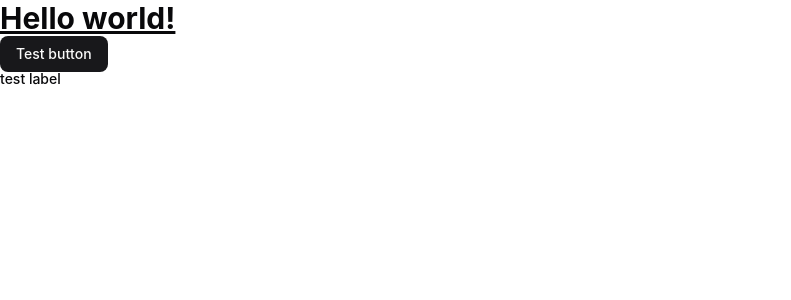
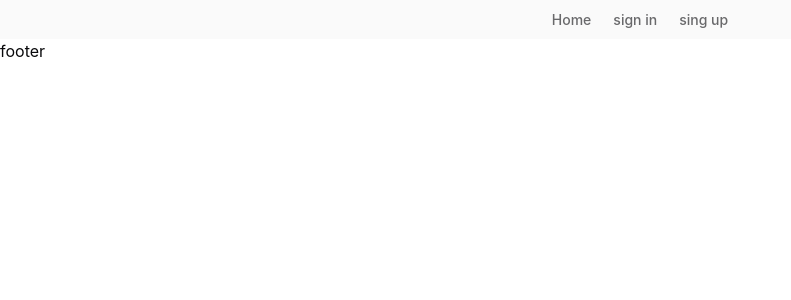
Before and after one commit to kvilmos/service-app, a React (Vite) app in the folder client/: page / in a window 1280 px wide. Shown: the top 300 px of the page, without its empty margins (0-791 px from the left). Built offline with nearby package versions, Linux system fonts and the light colour scheme.

Commit message:
feat: add navigation component

```diff
--- a/client/src/app/router/router.jsx
+++ /dev/null
@@ -1,18 +0,0 @@
-import { Button } from "@/components/ui/button";
-import { Label } from "@/components/ui/label";
-import { createBrowserRouter } from "react-router";
-
-const router = createBrowserRouter([
-  {
-    path: "/",
-    element: (
-      <div>
-        <h1 className="text-3xl font-bold underline">Hello world!</h1>
-        <Button>Test button</Button>
-        <Label>test label</Label>
-      </div>
-    ),
-  },
-]);
-
-export default router;
--- /dev/null
+++ b/client/src/components/navigation/navigation.css
@@ -0,0 +1,14 @@
+.navbar {
+  display: flex;
+  flex-direction: row;
+  justify-content: center;
+  align-items: center;
+  padding: 0.1rem;
+  background-color: var(--sidebar);
+}
+
+.navbar__icon {
+  color: var(--sidebar);
+  width: 32px;
+  height: 32px;
+}
--- /dev/null
+++ b/client/src/components/navigation/navigation.jsx
@@ -0,0 +1,30 @@
+import { NavLink } from "react-router";
+import { Tabs, TabsList, TabsTrigger } from "../shadcn-ui/tabs";
+
+import "./navigation.css";
+
+export default function NavBar() {
+  return (
+    <nav className="navbar">
+      <Tabs defaultValue="overview">
+        <TabsList variant="line">
+          <TabsTrigger value="home">
+            <NavLink to="/" end>
+              Home
+            </NavLink>
+          </TabsTrigger>
+          <TabsTrigger value="content">
+            <NavLink to="/login" end>
+              sign in
+            </NavLink>
+          </TabsTrigger>
+          <TabsTrigger value="sign in">
+            <NavLink to="/register" end>
+              sing up
+            </NavLink>
+          </TabsTrigger>
+        </TabsList>
+      </Tabs>
+    </nav>
+  );
+}
--- /dev/null
+++ b/client/src/components/shadcn-ui/tabs.jsx
@@ -0,0 +1,81 @@
+import * as React from "react"
+import { cva } from "class-variance-authority";
+import { Tabs as TabsPrimitive } from "radix-ui"
+
+import { cn } from "@/lib/cn-utils"
+
+function Tabs({
+  className,
+  orientation = "horizontal",
+  ...props
+}) {
+  return (
+    <TabsPrimitive.Root
+      data-slot="tabs"
+      data-orientation={orientation}
+      orientation={orientation}
+      className={cn("group/tabs flex gap-2 data-[orientation=horizontal]:flex-col", className)}
+      {...props} />
+  );
+}
+
+const tabsListVariants = cva(
+  "group/tabs-list inline-flex w-fit items-center justify-center rounded-lg p-[3px] text-muted-foreground group-data-[orientation=horizontal]/tabs:h-9 group-data-[orientation=vertical]/tabs:h-fit group-data-[orientation=vertical]/tabs:flex-col data-[variant=line]:rounded-none",
+  {
+    variants: {
+      variant: {
+        default: "bg-muted",
+        line: "gap-1 bg-transparent",
+      },
+    },
+    defaultVariants: {
+      variant: "default",
+    },
+  }
+)
+
+function TabsList({
+  className,
+  variant = "default",
+  ...props
+}) {
+  return (
+    <TabsPrimitive.List
+      data-slot="tabs-list"
+      data-variant={variant}
+      className={cn(tabsListVariants({ variant }), className)}
+      {...props} />
+  );
+}
+
+function TabsTrigger({
+  className,
+  ...props
+}) {
+  return (
+    <TabsPrimitive.Trigger
+      data-slot="tabs-trigger"
+      className={cn(
+        "relative inline-flex h-[calc(100%-1px)] flex-1 items-center justify-center gap-1.5 rounded-md border border-transparent px-2 py-1 text-sm font-medium whitespace-nowrap text-foreground/60 transition-all group-data-[orientation=vertical]/tabs:w-full group-data-[orientation=vertical]/tabs:justify-start hover:text-foreground focus-visible:border-ring focus-visible:ring-[3px] focus-visible:ring-ring/50 focus-visible:outline-1 focus-visible:outline-ring disabled:pointer-events-none disabled:opacity-50 group-data-[variant=default]/tabs-list:data-[state=active]:shadow-sm group-data-[variant=line]/tabs-list:data-[state=active]:shadow-none dark:text-muted-foreground dark:hover:text-foreground [&_svg]:pointer-events-none [&_svg]:shrink-0 [&_svg:not([class*='size-'])]:size-4",
+        "group-data-[variant=line]/tabs-list:bg-transparent group-data-[variant=line]/tabs-list:data-[state=active]:bg-transparent dark:group-data-[variant=line]/tabs-list:data-[state=active]:border-transparent dark:group-data-[variant=line]/tabs-list:data-[state=active]:bg-transparent",
+        "data-[state=active]:bg-background data-[state=active]:text-foreground dark:data-[state=active]:border-input dark:data-[state=active]:bg-input/30 dark:data-[state=active]:text-foreground",
+        "after:absolute after:bg-foreground after:opacity-0 after:transition-opacity group-data-[orientation=horizontal]/tabs:after:inset-x-0 group-data-[orientation=horizontal]/tabs:after:bottom-[-5px] group-data-[orientation=horizontal]/tabs:after:h-0.5 group-data-[orientation=vertical]/tabs:after:inset-y-0 group-data-[orientation=vertical]/tabs:after:-right-1 group-data-[orientation=vertical]/tabs:after:w-0.5 group-data-[variant=line]/tabs-list:data-[state=active]:after:opacity-100",
+        className
+      )}
+      {...props} />
+  );
+}
+
+function TabsContent({
+  className,
+  ...props
+}) {
+  return (
+    <TabsPrimitive.Content
+      data-slot="tabs-content"
+      className={cn("flex-1 outline-none", className)}
+      {...props} />
+  );
+}
+
+export { Tabs, TabsList, TabsTrigger, TabsContent, tabsListVariants }
--- /dev/null
+++ b/client/src/features/auth/sign-in-form.jsx
@@ -0,0 +1,16 @@
+import { Button } from "@/components/shadcn-ui/button";
+import { Label } from "@/components/shadcn-ui/label";
+
+export default function SignInForm() {
+  return (
+    <div>
+      <h1>Welcome Back</h1>
+
+      <Label>Email</Label>
+      <input type="text" />
+      <Label>Password</Label>
+      <input type="text" />
+      <Button>Sign In</Button>
+    </div>
+  );
+}
--- /dev/null
+++ b/client/src/features/auth/sign-up-form.jsx
@@ -0,0 +1,21 @@
+import { Button } from "@/components/shadcn-ui/button";
+import { Label } from "@/components/shadcn-ui/label";
+
+export default function SignUpForm() {
+  return (
+    <div>
+      <h1>Welcome to Service App</h1>
+
+      <Label>Full Name</Label>
+      <input type="text" />
+      <Label>Email</Label>
+      <input type="text" />
+      <Label>Password</Label>
+      <input type="text" />
+      <Label>Password Confirm</Label>
+      <input type="text" />
+
+      <Button>Sign Un</Button>
+    </div>
+  );
+}
--- /dev/null
+++ b/client/src/layouts/main-layout.jsx
@@ -0,0 +1,14 @@
+import NavBar from "@/components/navigation/navigation";
+import { Outlet } from "react-router";
+
+export default function MainLayout() {
+  return (
+    <div>
+      <header>
+        <NavBar />
+      </header>
+      <Outlet />
+      <footer>footer</footer>
+    </div>
+  );
+}
--- a/client/src/main.jsx
+++ b/client/src/main.jsx
@@ -1,7 +1,7 @@
 import { StrictMode } from "react";
 import { createRoot } from "react-dom/client";
 import { RouterProvider } from "react-router";
-import router from "./app/router/router";
+import router from "@/router/router";
 
 const root = document.getElementById("root");
 createRoot(root).render(
```
Also changed, not shown: client/src/router/router.jsx (added, +23 -0 lines), client/components.json, client/src/components/shadcn-ui/button.jsx (renamed from client/src/components/ui/button.jsx), client/src/components/shadcn-ui/label.jsx (renamed from client/src/components/ui/label.jsx).
